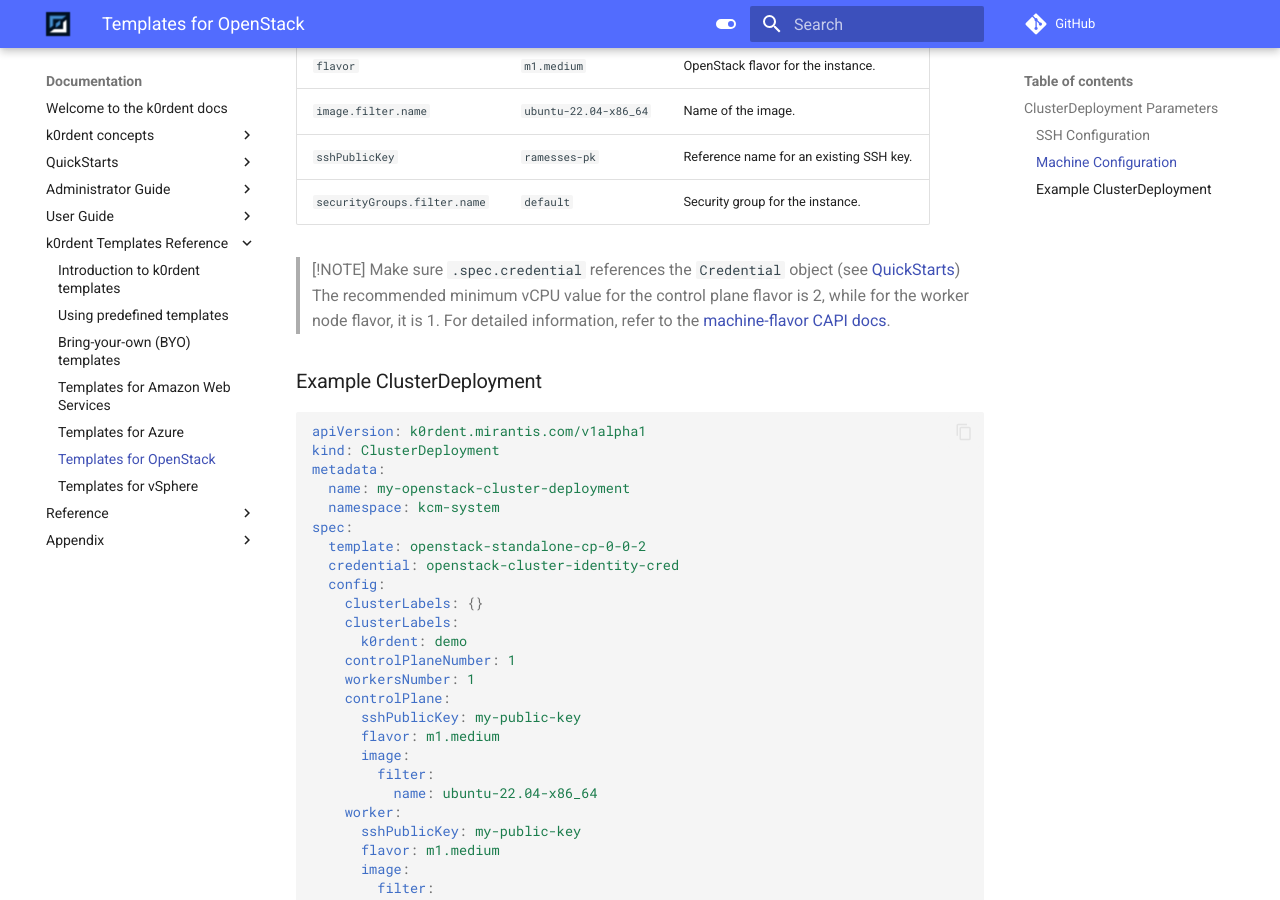
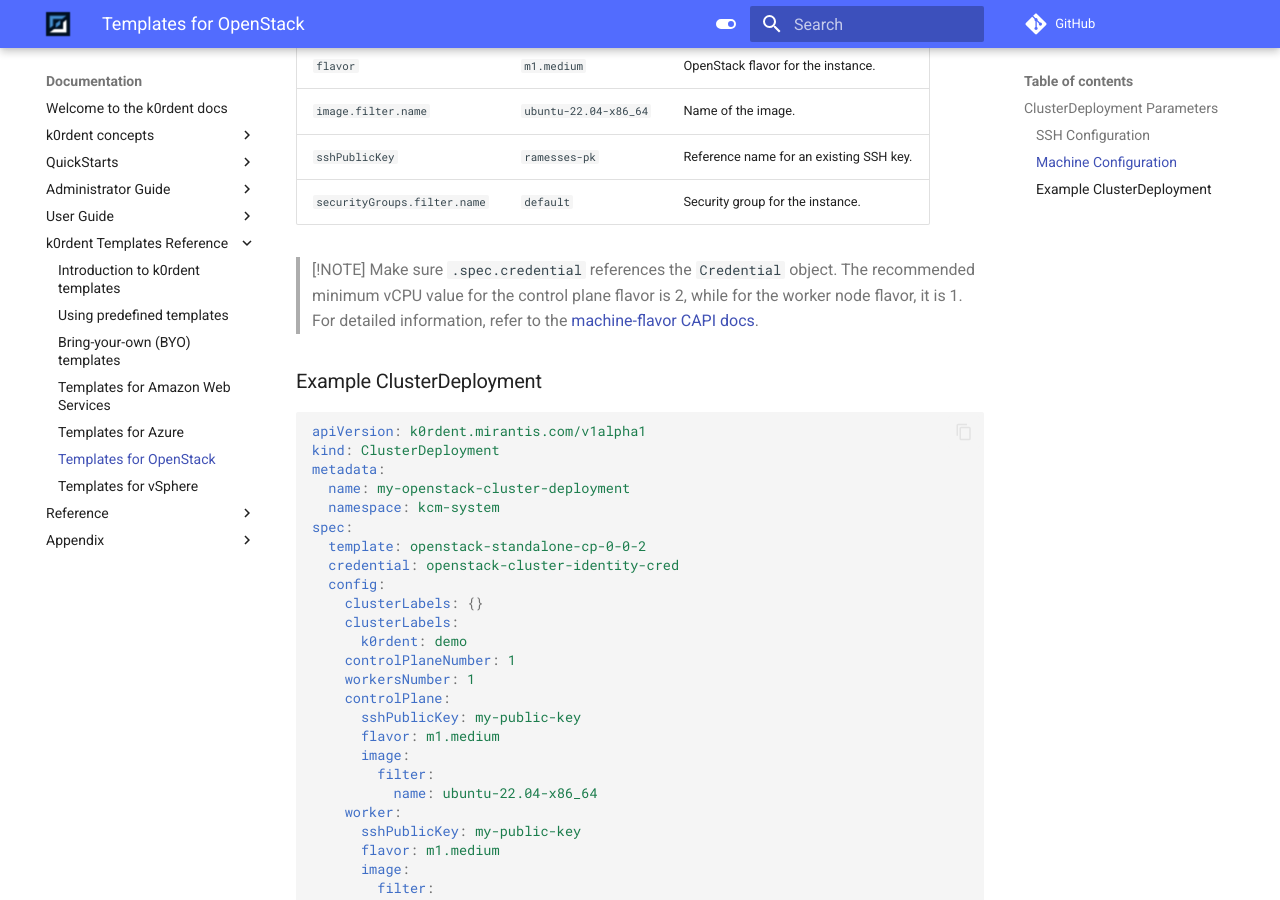
Before and after one commit to zerospiel/docs, an MkDocs documentation site: the page built from docs/template-openstack.md, in a window 1280 px wide and 900 px high, scrolled down 1115 px. Built offline with MkDocs 1.6.1 and Material for MkDocs 9.7.7, drawn with Linux system fonts in a browser that asks for light colours; comment, search, counter and statistics services are not loaded; the version menu is left out.

Commit message:
fixing broken links

```diff
--- a/docs/template-openstack.md
+++ b/docs/template-openstack.md
@@ -64,7 +64,7 @@
 | `securityGroups.filter.name`| `default`             | Security group for the instance.  |
 
 > [!NOTE]
-> Make sure `.spec.credential` references the `Credential` object (see [QuickStarts](quickstart.md))
+> Make sure `.spec.credential` references the `Credential` object.
 > The recommended minimum vCPU value for the control plane flavor is 2, while for the worker node flavor, it is 1. For detailed information, refer to the [machine-flavor CAPI docs](https://github.com/kubernetes-sigs/cluster-api-provider-openstack/blob/main/docs/book/src/clusteropenstack/configuration.md#machine-flavor).
 
 ### Example ClusterDeployment
```
Also changed, not shown: docs/template-vsphere.md (+1 -1 lines), docs/user-create-cluster.md (+1 -1 lines).
